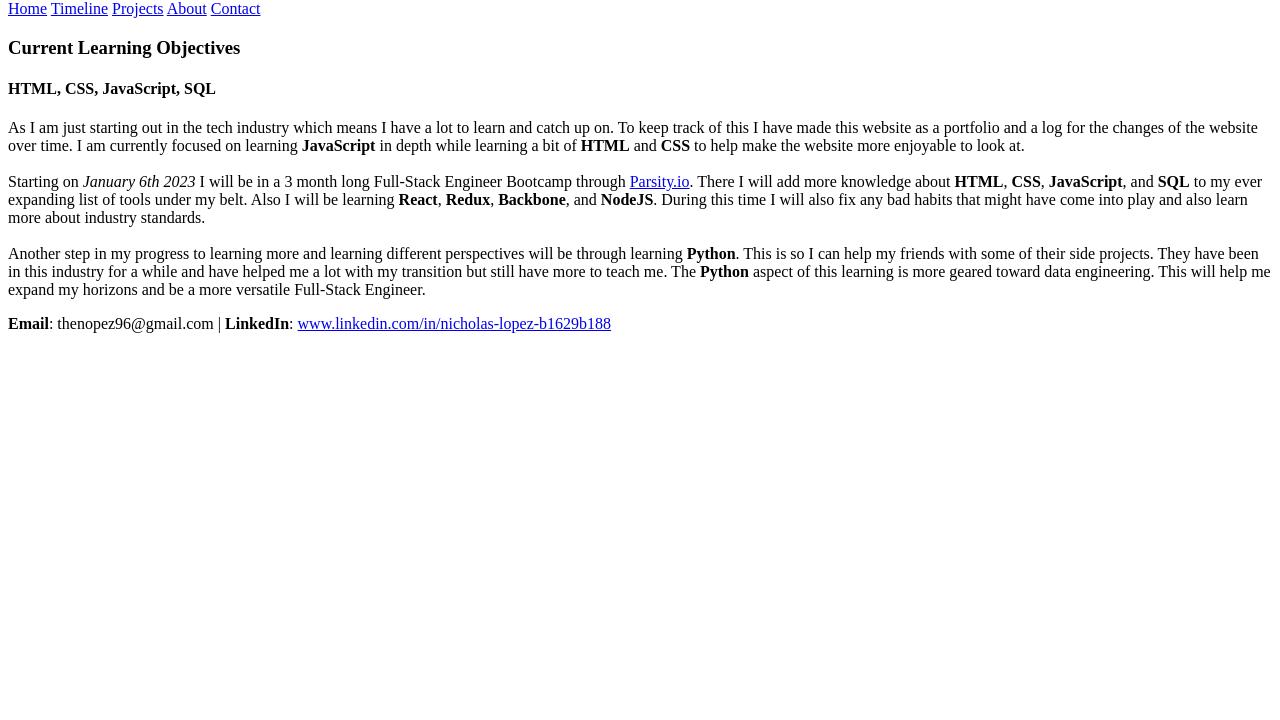
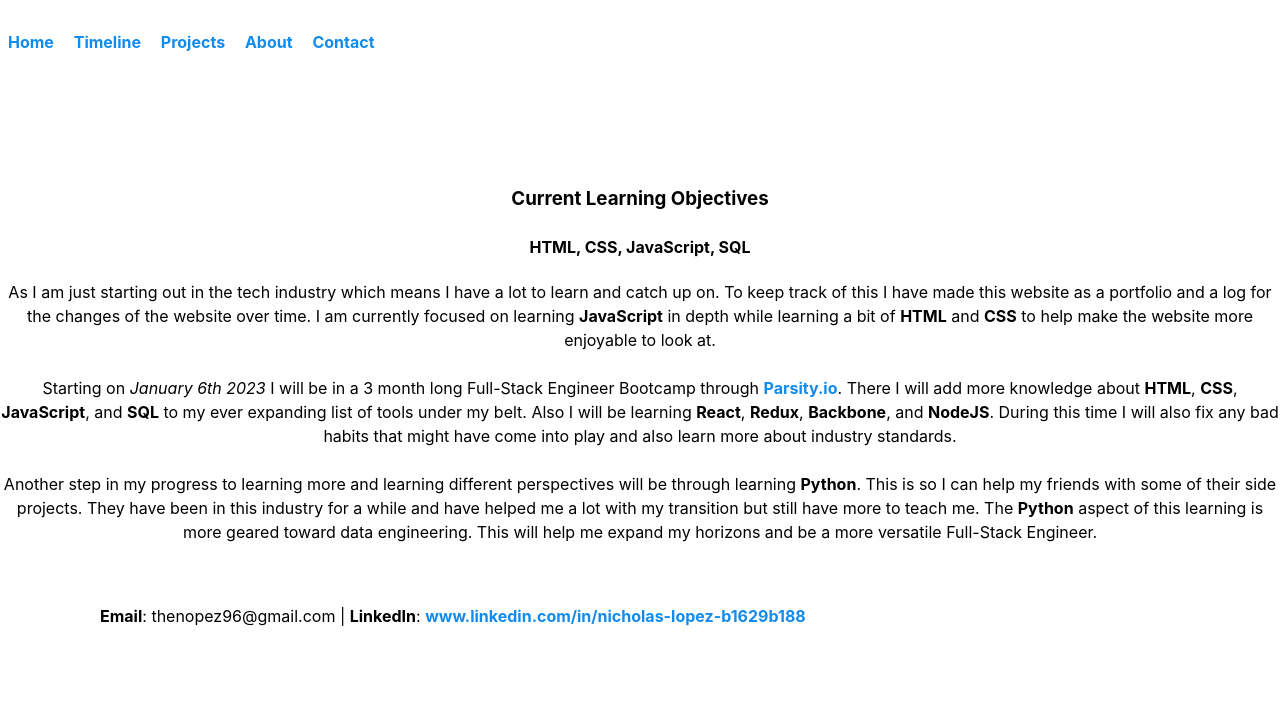
Before and after one commit to FenrirIsFree/the-beginnings, a plain HTML site: page index.html in a window 1280 px wide. Shown: the part 80-800 px from the top of the page. Drawn offline with Linux system fonts and the light colour scheme.

Commit message:
Update index.html

```diff
--- a/index.html
+++ b/index.html
@@ -3,28 +3,36 @@
     <head>
         <meta charset="UTF-8">
         <meta http-equiv="X-UA-Compatible" content="IE=edge">
-        <meta name="viewport" content="width=device-width, initial-scale=1.0">
+        <meta name="viewport" content="width=device-width" , initial-scale="1.0">
+        <link rel="stylesheet" href="main.css">
         <title>My Home | Nicholas Lopez</title>
     </head>
+
     <body>
         <center>
-            <h1 text=green>The Beginnings of Nicholas Lopez</h1>
+            <h1>The Beginnings of Nicholas Lopez</h1>
+            <nav>
+                <ul>
+                    <li><a href="./index.html">Home</a></li>
+                    <li><a href="./TheWebsiteTimeline.html">Timeline</a></li>
+                    <li><a href="./projects.html">Projects</a></li>
+                    <li><a href="./about.html">About</a></li>
+                    <li><a href="./contact.html">Contact</a></li>
+                </ul>
+            </nav>
         </center>
-        <nav>
-            <a href="./index.html">Home</a>
-            <a href="./TheWebsiteTimeline.html">Timeline</a>
-            <a href="./projects.html">Projects</a>
-            <a href="./about.html">About</a>
-            <a href="./contact.html">Contact</a>
-        </nav>
+
         <div id="learning-objectives">
-            <h3 text=darkgreen>Current Learning Objectives</h3>
-            <h4>HTML, CSS, JavaScript, SQL</h4>
-            <p>As I am just starting out in the tech industry which means I have a lot to learn and catch up on. To keep track of this I have made this website as a portfolio and a log for the changes of the website over time. I am currently focused on learning <strong>JavaScript</strong> in depth while learning a bit of <strong>HTML</strong> and <strong>CSS</strong> to help make the website more enjoyable to look at.
-                <br><br>Starting on <em>January 6th 2023</em> I will be in a 3 month long Full-Stack Engineer Bootcamp through <a href="https://parsity.io/">Parsity.io</a>. There I will add more knowledge about <strong>HTML</strong>, <strong>CSS</strong>, <strong>JavaScript</strong>, and <strong>SQL</strong> to my ever expanding list of tools under my belt. Also I will be learning <strong>React</strong>, <strong>Redux</strong>, <strong>Backbone</strong>, and <strong>NodeJS</strong>. During this time I will also fix any bad habits that might have come into play and also learn more about industry standards.
-                <br><br>Another step in my progress to learning more and learning different perspectives will be through learning <strong>Python</strong>. This is so I can help my friends with some of their side projects. They have been in this industry for a while and have helped me a lot with my transition but still have more to teach me. The <strong>Python</strong> aspect of this learning is more geared toward data engineering. This will help me expand my horizons and be a more versatile Full-Stack Engineer.
-            </p>
+            <center>
+                <h3>Current Learning Objectives</h3>
+                <h4>HTML, CSS, JavaScript, SQL</h4>
+                <p>As I am just starting out in the tech industry which means I have a lot to learn and catch up on. To keep track of this I have made this website as a portfolio and a log for the changes of the website over time. I am currently focused on learning <b>JavaScript</b> in depth while learning a bit of <b>HTML</b> and <b>CSS</b> to help make the website more enjoyable to look at.
+                    <br><br>Starting on <em>January 6th 2023</em> I will be in a 3 month long Full-Stack Engineer Bootcamp through <a href="https://parsity.io/">Parsity.io</a>. There I will add more knowledge about <b>HTML</b>, <b>CSS</b>, <b>JavaScript</b>, and <b>SQL</b> to my ever expanding list of tools under my belt. Also I will be learning <b>React</b>, <b>Redux</b>, <b>Backbone</b>, and <b>NodeJS</b>. During this time I will also fix any bad habits that might have come into play and also learn more about industry standards.
+                    <br><br>Another step in my progress to learning more and learning different perspectives will be through learning <b>Python</b>. This is so I can help my friends with some of their side projects. They have been in this industry for a while and have helped me a lot with my transition but still have more to teach me. The <b>Python</b> aspect of this learning is more geared toward data engineering. This will help me expand my horizons and be a more versatile Full-Stack Engineer.
+                </p>
+            </center>
         </div>
-        <footer><strong>Email</strong>: thenopez96@gmail.com | <strong>LinkedIn</strong>: <a href="https://www.linkedin.com/in/nicholas-lopez-b1629b188" target="_blank">www.linkedin.com/in/nicholas-lopez-b1629b188</a></footer>
+
+        <footer><b>Email</b>: thenopez96@gmail.com | <b>LinkedIn</b>: <a href="https://www.linkedin.com/in/nicholas-lopez-b1629b188" target="_blank">www.linkedin.com/in/nicholas-lopez-b1629b188</a></footer>
     </body>
 </html>
```
